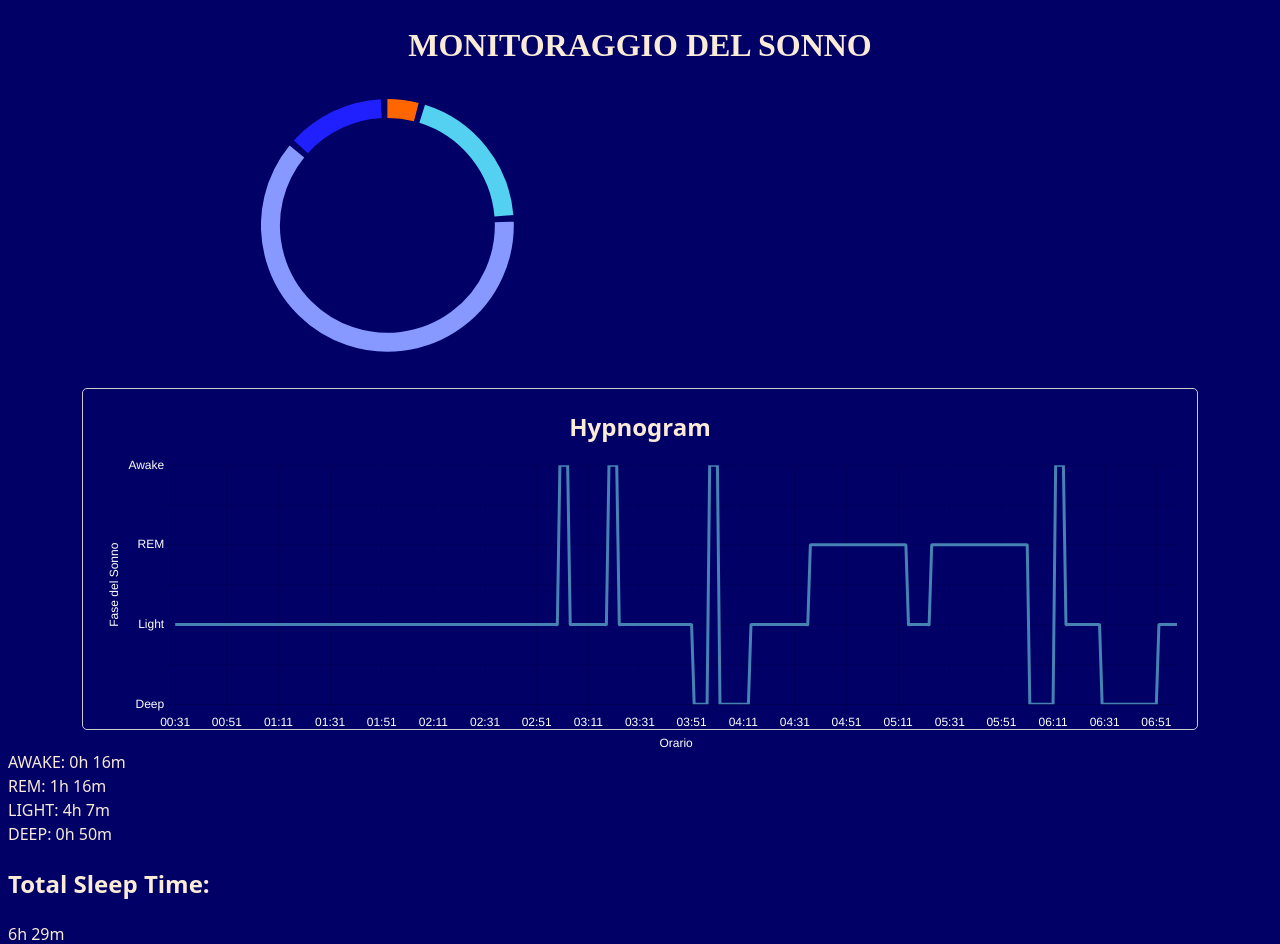
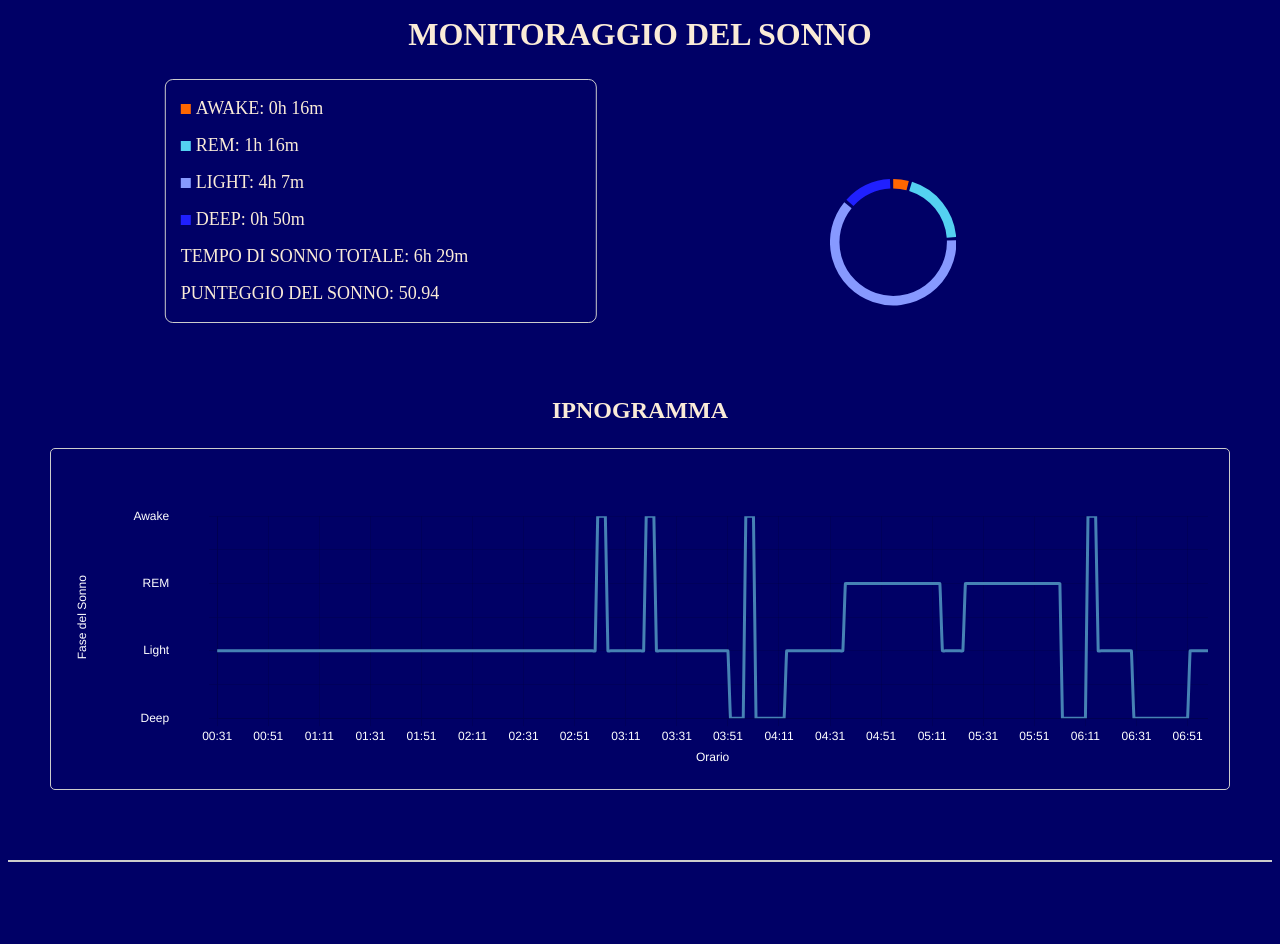
Before and after one commit to SaturnAnton/PROGETTO_REACT_2024-25, a React (Vite) app: page / in a window 1280 px wide. Shown: the top 944 px of the page. Built offline with nearby package versions, Linux system fonts and the light colour scheme.

Commit message:
Modifica dell'impaginazione del sito
Abbiamo modificato la disposizione dei grafici e abbiamo aggiunto una card che contiene i dati estratti dal file csv

```diff
--- a/src/pages/HomePage/HomePage.css
+++ b/src/pages/HomePage/HomePage.css
@@ -1,32 +1,54 @@
 .title{
   color: antiquewhite;
+  font-family: 'Times New Roman', Times, serif;
   text-align: center;
-    font-family: 'Times New Roman', Times, serif;
+  margin-top: 10px;
 }
 
-  .pie{
-    width: 20%;
-    margin-left: 20%;
-    margin-top: 30px;
+.title2{
+  color: antiquewhite;
+  font-family: 'Times New Roman', Times, serif;
+  text-align: center;
+  margin-top: 80px;
 }
 
-  .list{
+.pie-chart{
+  width: 10%;
+  margin-left: 65%;
+  margin-top: -13%;
+}
+
+.value{
+  color: antiquewhite;
+  font-family: 'Times New Roman', Times, serif;
+  display:flex;
+  flex-direction: column;
   list-style-type: none;
-    padding: 0;
+  font-size: large;
+  border: 1px solid #ccc;
+  border-radius: 8px;
+  gap: 10px;
+  margin: 20px auto;
+  max-width: 400px;
+  width: 100%;
+  padding: 15px;
+  transform: translateX(-60%);
 }
 
 .hypnogram {
-    width: 85%;
+  color: antiquewhite;
+  font-family: 'Times New Roman', Times, serif;
+  width: 90%;
   height: 300px;
   margin: 20px auto;
-    margin-top: 30px;
   padding: 20px;
   border: 1px solid #ccc;
   border-radius: 5px;
+  margin-bottom: 20px;
 }
 
 .hypnogram h2 {
   margin-top: 0;
-    margin-bottom: 10px;
+  margin-bottom: 5px;
   text-align: center;
 }
--- a/src/pages/HomePage/HomePage.tsx
+++ b/src/pages/HomePage/HomePage.tsx
@@ -192,6 +192,7 @@ const CountSleep: React.FC = () => {
             return reversedMapping[Number(value)] || "";
           },
           color:'white',
+          padding: 40,
         },
         min: 1,
         max: 4,
@@ -233,29 +234,38 @@ const CountSleep: React.FC = () => {
   return (
     <div>
       <h1 className="title">MONITORAGGIO DEL SONNO</h1>
-      <div className="pie">
+      <div className="value">
+          <li>
+            <span style={{ display: "inline-block", width: "10px", height: "10px", backgroundColor: "#FF6600", marginRight: "5px" }}></span>
+            AWAKE: {formatTime(counts.awake)}
+          </li>
+          <li>
+            <span style={{ display: "inline-block", width: "10px", height: "10px", backgroundColor: "#54D1F1", marginRight: "5px" }}></span>
+            REM: {formatTime(counts.rem)}
+          </li>
+          <li>
+            <span style={{ display: "inline-block", width: "10px", height: "10px", backgroundColor: "#8799FF", marginRight: "5px" }}></span>
+            LIGHT: {formatTime(counts.light)}
+          </li>
+          <li>
+            <span style={{ display: "inline-block", width: "10px", height: "10px", backgroundColor: "#2020FF", marginRight: "5px" }}></span>
+            DEEP: {formatTime(counts.deep)}
+          </li>
+          <li>TEMPO DI SONNO TOTALE: {formatTime(totalMinutes)} </li>
+          <li>PUNTEGGIO DEL SONNO: {calculateSleepRate().toFixed(2)}</li>
+      </div>
+      <div className="pie-chart">
         <PieChart data={pieChartData} lineWidth={15} startAngle={270} paddingAngle={3} />
       </div>
-      <div>
+      <h2 className="title2">IPNOGRAMMA</h2>
       <div className="hypnogram">
-        <h2>Hypnogram</h2>
         {hypnogramData && <Line data={hypnogramData} options={hypnogramOptions} />}
         {!hypnogramData && <p>Dati dell'ipnogramma non disponibili.</p>}
       </div>
-        <ul className="list">
-          <li>AWAKE: {formatTime(counts.awake)}</li>
-          <li>REM: {formatTime(counts.rem)}</li>
-          <li>LIGHT: {formatTime(counts.light)}</li>
-          <li>DEEP: {formatTime(counts.deep)}</li>
-        </ul>
-        <h2 className="total">Total Sleep Time:</h2>
-        <p>{formatTime(totalMinutes)}</p>
-        <h2 className="ratio">Sleep Time Rate:</h2>
-        <p>{calculateSleepRate().toFixed(2)}</p>
-      </div>
+      <hr style={{ border: "1px solid #ccc", margin: "70px 0" }} />
+      <h1 className="title">NON HAI SONNO OPPURE DORMI MALE?</h1>
+    </div>
 
-
-    </div>
   );
 };
 
```
Lines whose indentation alone changed are shown as unchanged.
